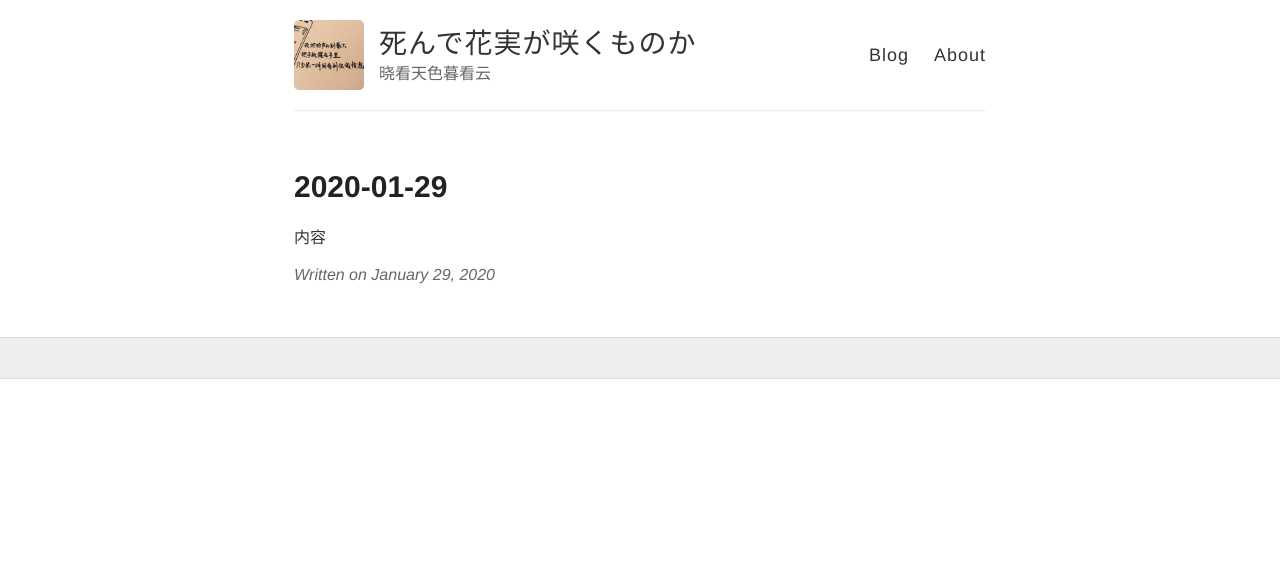
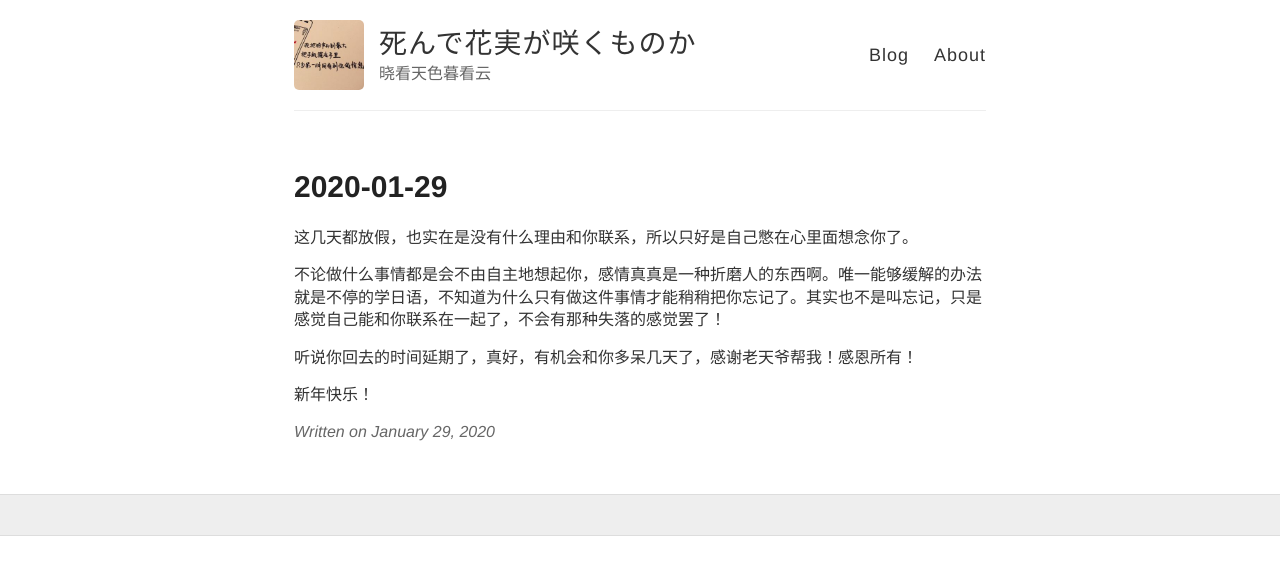
Before and after one commit to wiki650/wiki650.github.io, a Jekyll site: the page built from _posts/2020-01-29-wiki20200129.md, in a window 1280 px wide. Shown: the top 575 px of the page. Built offline with Jekyll 4.4.1, drawn with Linux system fonts in a browser that asks for light colours; comment, search, counter and statistics services are not loaded.

Commit message:
Update 2020-01-29-wiki20200129.md

```diff
--- a/_posts/2020-01-29-wiki20200129.md
+++ b/_posts/2020-01-29-wiki20200129.md
@@ -3,4 +3,10 @@ layout: post
 title: 2020-01-29
 ---
 
-内容
+这几天都放假，也实在是没有什么理由和你联系，所以只好是自己憋在心里面想念你了。
+
+不论做什么事情都是会不由自主地想起你，感情真真是一种折磨人的东西啊。唯一能够缓解的办法就是不停的学日语，不知道为什么只有做这件事情才能稍稍把你忘记了。其实也不是叫忘记，只是感觉自己能和你联系在一起了，不会有那种失落的感觉罢了！
+
+听说你回去的时间延期了，真好，有机会和你多呆几天了，感谢老天爷帮我！感恩所有！
+
+新年快乐！
```
